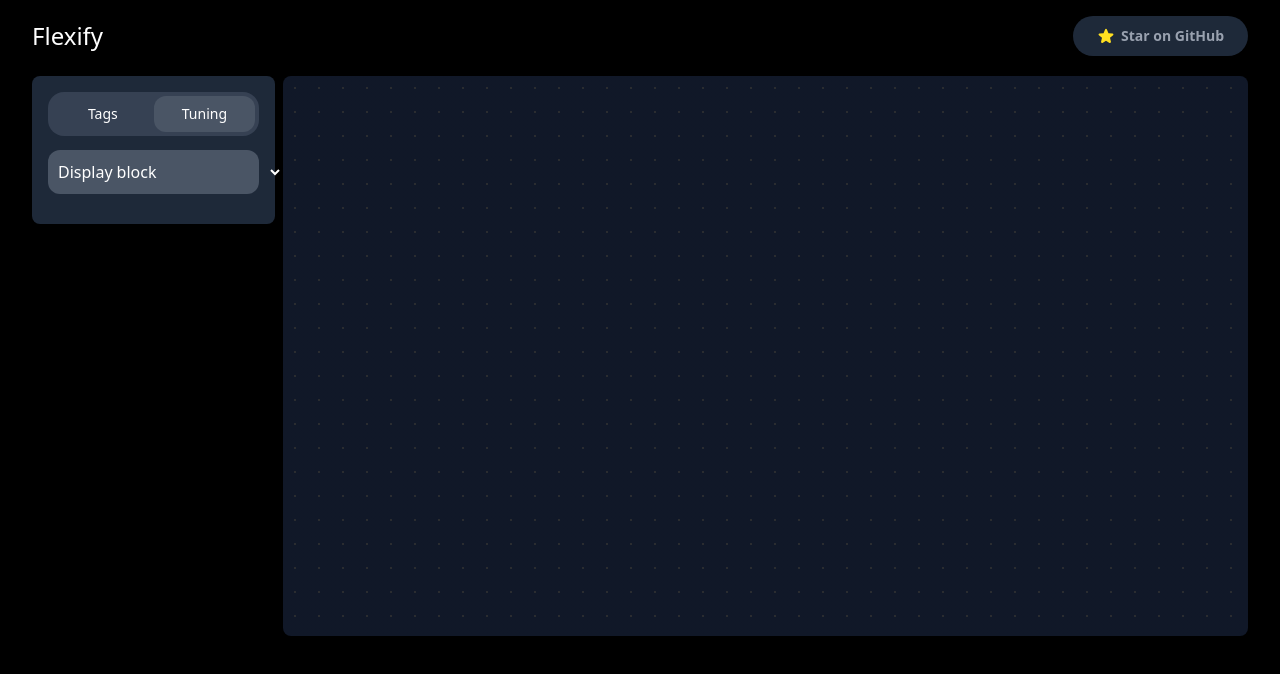
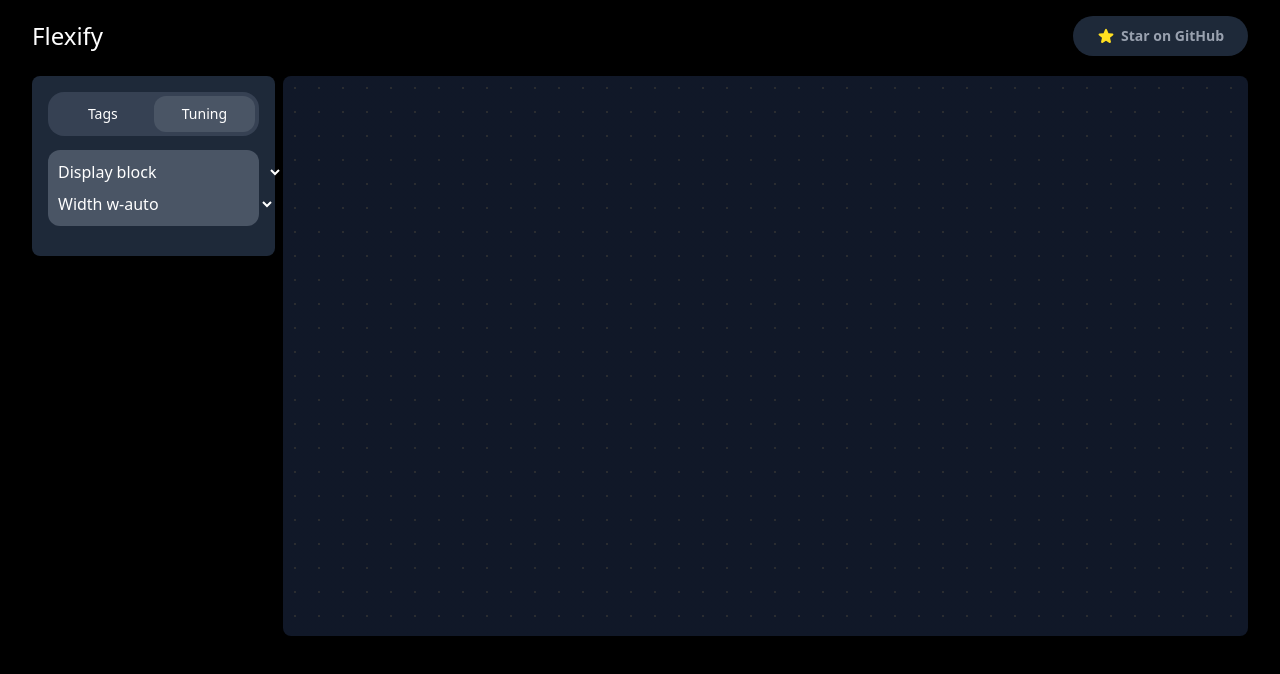
Before and after one commit to abdumalik-developer/flexify, a Vue app: page / in a window 1280 px wide. Both pictures are taken after a click on the element "Tuning". Shown: the top 674 px of the page. Built offline with nearby package versions, Linux system fonts and the light colour scheme.

Commit message:
TuningMachine component bug fixed

```diff
--- a/src/components/TheTuningMachine.vue
+++ b/src/components/TheTuningMachine.vue
@@ -1,12 +1,17 @@
 <script setup>
 import { useTuningStore } from '@/stores/TuningStore';
 import Display from './tuners/Display.vue';
+import Width from './tuners/Width.vue';
+import { computed } from 'vue';
 
 const tuningStore = useTuningStore();
+
+const tuner = computed(()=>tuningStore.getTuner(tuningStore.highlightedComponent).tuner);
 
 </script>
 <template>
     <div class="my-3.5 flex flex-col gap-2 bg-gray-600 p-2.5 rounded-xl text-white cursor-grab">
-        <Display v-model="tuningStore.getTuner(tuningStore.highlightedComponent).tuner.display"/>
+        <Display v-model="tuner.display"/>
+        <Width v-model="tuner.width"/>
     </div>
 </template>
--- a/src/components/tags/UniversalTag.vue
+++ b/src/components/tags/UniversalTag.vue
@@ -18,7 +18,7 @@ const props = defineProps({
     <component
         :is="props.identity"
         :class="tuningStore.getTuner( instance ).classes"
-        @drop.stop="drop"
+        @drop.stop="drop($event)"
         @dragover.prevent
         @click.stop="tuningStore.toggleHighlightedComponent( instance )"
 
--- /dev/null
+++ b/src/components/tuners/Width.vue
@@ -0,0 +1,35 @@
+<script setup>
+
+    let width = defineModel();
+
+    const options = [
+        // Fractional widths
+        "w-0", "w-px", "w-0.5", "w-1", "w-1.5", "w-2", "w-2.5", "w-3", "w-3.5",
+        "w-4", "w-5", "w-6", "w-7", "w-8", "w-9", "w-10", "w-11", "w-12",
+        "w-14", "w-16", "w-20", "w-24", "w-28", "w-32", "w-36", "w-40",
+        "w-44", "w-48", "w-52", "w-56", "w-60", "w-64", "w-72", "w-80", "w-96",
+
+        // Fractional percentages
+        "w-1/2", "w-1/3", "w-2/3", "w-1/4", "w-2/4", "w-3/4",
+        "w-1/5", "w-2/5", "w-3/5", "w-4/5",
+        "w-1/6", "w-2/6", "w-3/6", "w-4/6", "w-5/6",
+        "w-1/12", "w-2/12", "w-3/12", "w-4/12", "w-5/12", "w-6/12",
+        "w-7/12", "w-8/12", "w-9/12", "w-10/12", "w-11/12",
+
+        // Full and viewport widths
+        "w-full", "w-screen", "w-svw", "w-lvw", "w-dvw", "w-min", "w-max", "w-fit", "w-auto",
+
+        // Arbitrary values (example pattern)
+        "w-[1px]", "w-[2rem]", "w-[50%]", "w-[calc(100%-1rem)]"
+    ];
+
+
+</script>
+<template>
+    <div class="flex justify-between">
+        <span>Width</span>
+        <select class="outline-0" v-model="width">
+            <option v-for="option in options" :value="option" class="bg-gray-600">{{ option }}</option>
+        </select>
+    </div>
+</template>
--- a/src/stores/TuningStore.js
+++ b/src/stores/TuningStore.js
@@ -41,14 +41,18 @@ export const useTuningStore = defineStore('tuning-store', {
         {
 
             const tuner = reactive({
-                display: 'block'
+                display: 'block',
+                minHeight: 'min-h-20',
+                width: 'w-auto'
             });
 
             const defaultClasses = computed(()=>({
-                'min-h-20 border border-amber-400 border-dotted p-2 cursor-pointer': true,
+                [tuner.minHeight]: true,
+                [tuner.display]: true,
+                [tuner.width]: true,
+                'border border-amber-400 border-dotted p-2 cursor-pointer': true,
                 'bg-black/20': this.highlightedComponent !== component,
                 'shadow-xl bg-amber-300/15': this.highlightedComponent === component,
-                [tuner.display]: true
             }));
 
             const defaultTuner = {
```
